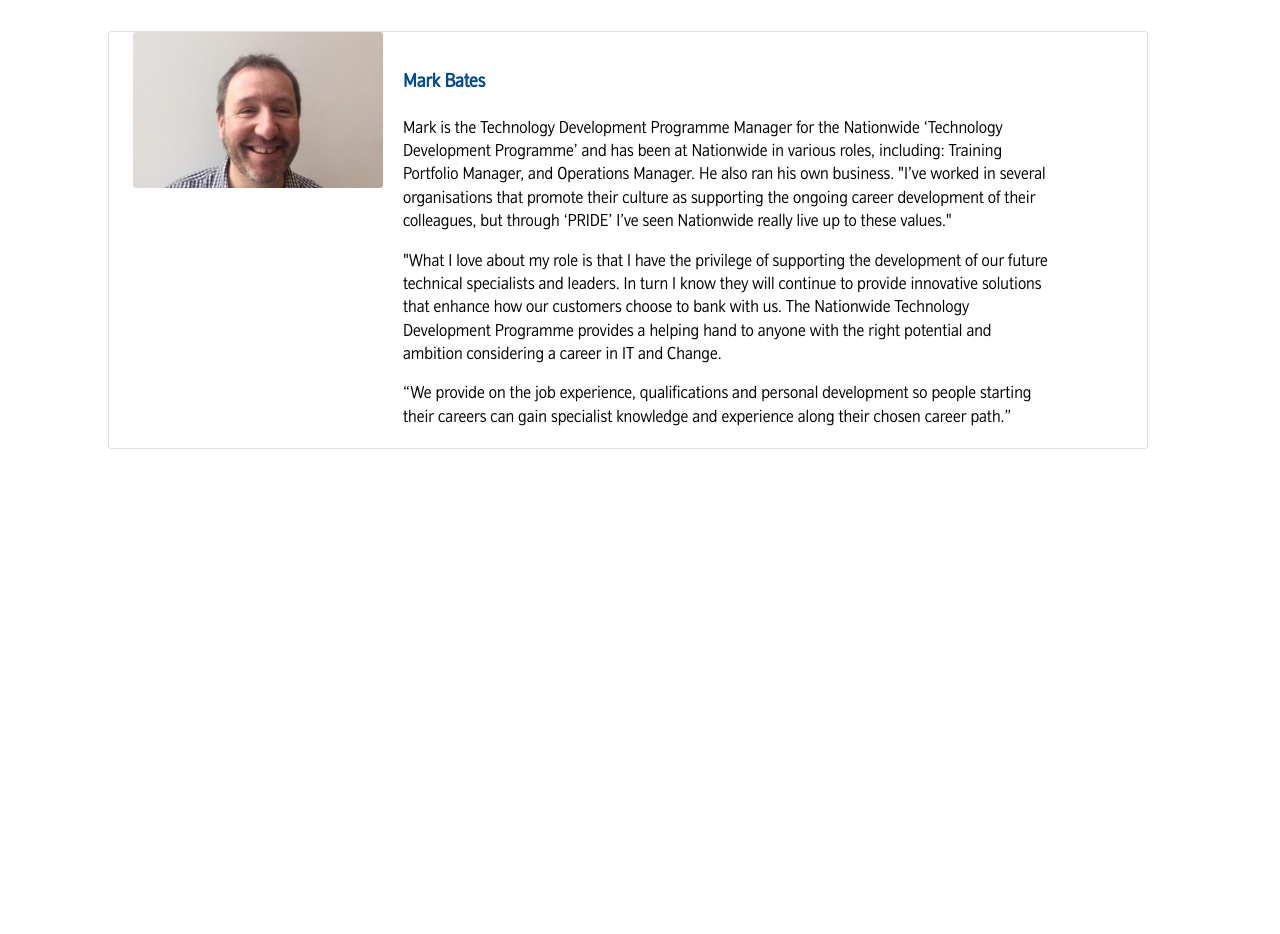
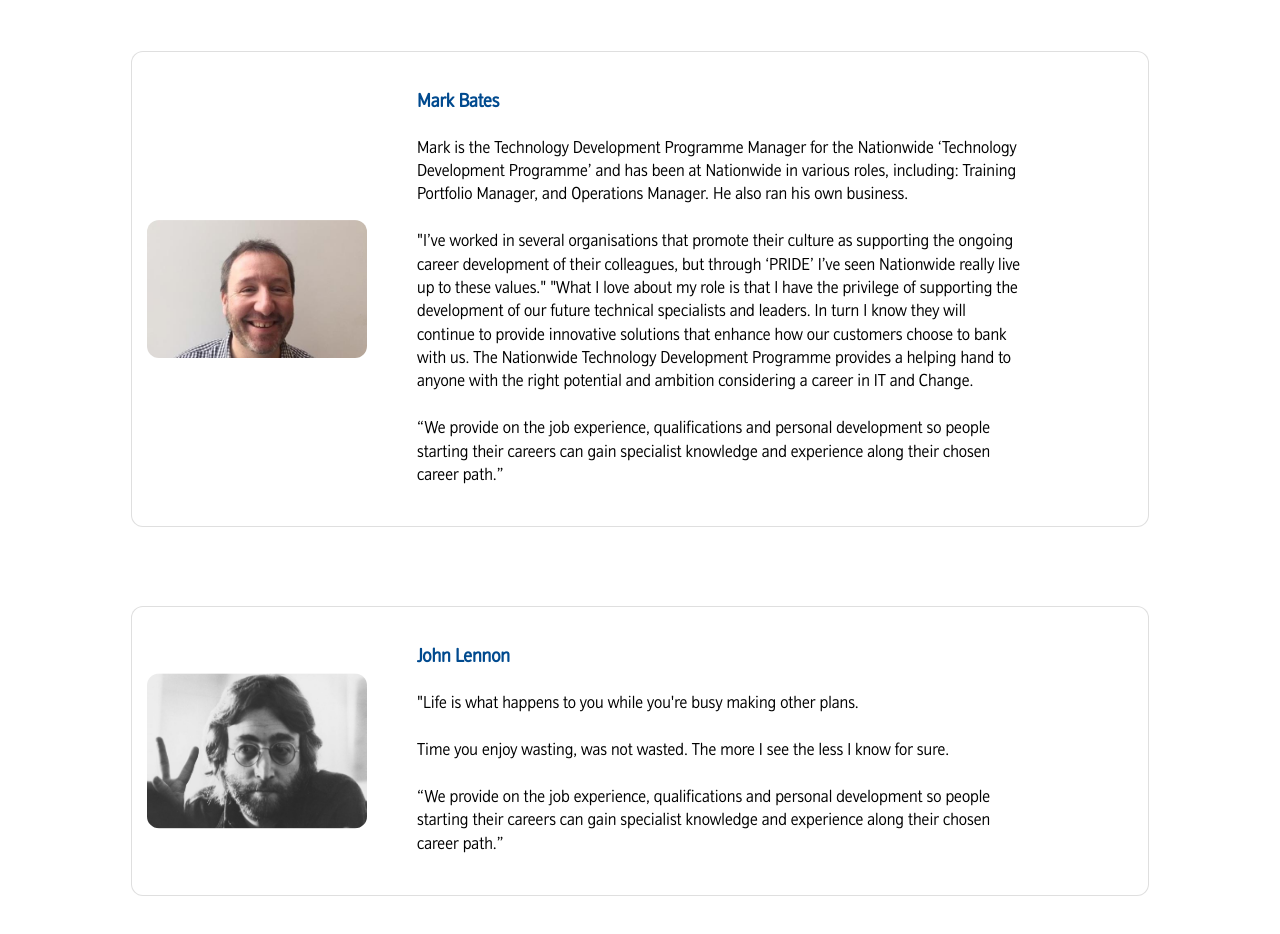
Before and after one commit to TechDevProNBS/CaseStudies-React, a React (Create React App) app: page / in a window 1280 px wide. Shown: the part 640-1574 px from the top of the page. Before the commit the page ends 1113 px from the top, so only its background shows below. Built offline with nearby package versions, Linux system fonts and the light colour scheme; no server answers.

Commit message:
homepage complete

```diff
--- a/src/components/css/homepage.css
+++ b/src/components/css/homepage.css
@@ -10,7 +10,9 @@
     src: local('CabernetJFPro-Regular'), local('CabernetJFPro-Regular');
     src: url('../../fonts/CabernetJFPro-Regular.woff2') format('woff2');
   }
-
+  .m-2 {
+    margin: .5rem!important
+}
 .main{
 
         margin: 0;
@@ -23,6 +25,56 @@
         background-color: #fff
 
 }
+.row {
+    display: -webkit-box;
+    display: -ms-flexbox;
+    display: flex;
+    -ms-flex-wrap: wrap;
+    flex-wrap: wrap;
+
+}
+
+.img-fluid {
+    max-width: 100%;
+    height: auto;
+    margin-left: 2.5rem!important;
+    margin-right: 1.5rem!important;
+    /* margin-top: 1.5rem!important; */
+    margin-bottom: 1.25rem!important;
+}
+
+.no-gutters {
+    margin-right: -4rem;
+    margin-left: 0
+}
+
+.no-gutters>.col, .no-gutters>[class*=col-] {
+    padding-right: 0;
+    padding-left: 0
+}
+
+.card {
+    position: relative;
+    background-color: #fff;
+    background-clip: border-box;
+    border: 1px solid rgba(0, 0, 0, .125);
+    border-radius: 0.75rem!important;
+}
+
+
+
+
+.card-img{
+    position: relative;
+    margin: 0;
+    top: 50%;
+    transform: translate(0, -50%);
+    width: 100%;
+    border-radius: calc(.75rem)!important;
+
+}
+
+
 .header-content {
     margin-bottom: 2rem
 }
@@ -39,6 +91,10 @@
     line-height: 1.2;
     color: #004a8f;
     font-family: NBS,Arial,sans-serif;
+}
+
+.card-text{
+    padding-bottom: 1.25rem;
 }
 .header-content, .intro-content {
     text-align: center;
@@ -93,6 +149,48 @@
 .hero .container {
     position: relative;
     z-index: 2
+}
+.col{
+    margin-bottom: 4rem;
+}
+/* .container {
+    width: 100%;
+    padding-right: 15px;
+    padding-left: 15px;
+    margin-right: auto;
+    margin-left: auto
+} */
+
+@media (min-width:576px) {
+    .container {
+        max-width: 540px
+    }
+}
+
+@media (min-width:768px) {
+    .container {
+        max-width: 720px
+    }
+}
+
+@media (min-width:992px) {
+    .container {
+        max-width: 960px
+    }
+}
+
+@media (min-width:1200px) {
+    .container {
+        max-width: 1080px
+    }
+}
+
+.container-fluid {
+    width: 100%;
+    padding-right: 15px;
+    padding-left: 15px;
+    margin-right: auto;
+    margin-left: auto
 }
 
 @media (max-width:767.98px) {
--- a/src/components/header.component.js
+++ b/src/components/header.component.js
@@ -45,9 +45,7 @@ export default class Mine extends React.Component {
                 <div class="container">
                 <div class="row">
                 <div className="col-12">
-                    <a className="logo d-none d-lg-inline-block" href="/"><img src={logoimage} className="img-fluid" alt="Nationwide Building Society" width="130" height="52"></img>
-                        <a className="logo d-lg-none" href="/"><img src="/images/logo-mobile.png" className="img-fluid" alt="Nationwide Building Society" width="45" height="45"></img>
-                        </a>
+                    <a className="logo" href="/"><img src={logoimage} className="img-fluid" alt="Nationwide Building Society" width="130" height="52"></img>
                     </a>
                     <div style={{ float: "right" }}>
                         <a className="header-btn header-home" href="/" aria-label="Home" id="js-home">
--- a/src/components/homepage.component.js
+++ b/src/components/homepage.component.js
@@ -4,6 +4,7 @@ import { Redirect } from 'react-router-dom';
 import './css/homepage.css'
 import markbatesimage from '../images/markbates.jpg'
 import tdpbanner from '../images/stockbanner2.jpg'
+import testimage from '../images/test.jpg'
 import { classBody } from '@babel/types';
 
 var tdpbannerstyle = {
@@ -33,7 +34,7 @@ export default class Homepage extends React.Component {
 
         return (
 
-            <div className="main">
+            <div className="main ">
             <section className="hero hero-default" style={ tdpbannerstyle }>
             <div className="container">
                 <div className="row">
@@ -48,7 +49,7 @@ export default class Homepage extends React.Component {
 
             <div className="container">
 
-                <div className="row">
+                <div className="row m-2">
                     <div className="col">
                         {this.renderRedirect()}
 
@@ -68,32 +69,34 @@ export default class Homepage extends React.Component {
 
                         <div className="container">
                             <div className="row m-2">
-                                <div className="card mb-3" style={{ maxWidth: "1040px" }}>
-                                    <div className="row no-gutters">
-                                        <div className="img-fluid float-lg-right ml-lg-4 mb-3" style={{ maxWidth: "250px" }}>
-                                            <img src={markbatesimage}   className="card-img" alt="(EC) TDP ACCELERATOR 1" />
+                                <div className="card mb-3 col-lg-12 col-xl-12" style={{ maxWidth: "1040px" }}>
+                                    <div className="row">
+                                     <div className="col-md-4 col-xl-4" style={{ maxWidth: "250px" }}>
+                                     <img src={markbatesimage} className="card-img" alt="TDP ACCELERATOR" />
                                         </div>
-                                        <div className="col-md-8">
+                                        <div className="col-md-8 col-xl-8">
                                             <div className="card-body">
                                             {/* card-title */}
                                              <h5 className="py-3"><b>Mark Bates</b></h5>
 
                                                 <p className="card-text">
-                                                Mark is the Technology Development Programme Manager for the Nationwide ‘Technology Development Programme’ and has been at Nationwide in various roles, including: Training Portfolio Manager, and Operations Manager. He also ran his own business.
+                                                Mark is the Technology Development Programme Manager for the Nationwide ‘Technology Development Programme’
+                                                and has been at Nationwide in various roles, including: Training Portfolio Manager, and Operations Manager.
+                                                He also ran his own business.
+
+                                                <br/>
+                                                <br/>
 
                                                 "I’ve worked in several organisations that promote their culture as supporting the ongoing career development of their colleagues, but through ‘PRIDE’ I’ve seen Nationwide really live up to these values."
 
 
-                                                </p>
-                                                <p className="card-text">
                                                 "What I love about my role is that I have the privilege of supporting the development of our future technical specialists and leaders. In turn I know they will continue to provide innovative solutions that enhance how our customers choose to bank with us.
 
                                                 The Nationwide Technology Development Programme provides a helping hand to anyone with the right potential and ambition considering a career in IT and Change.
 
 
                                                 <br/>
-                                                </p>
-                                                <p className="card-text">
+                                                <br/>
 
 
                                                 “We provide on the job experience, qualifications and personal development so people starting their careers can gain specialist knowledge and experience along their chosen career path.”
@@ -107,29 +110,46 @@ export default class Homepage extends React.Component {
                                 </div>
                             </div>
 
-{/*
+                            <br/>
+                            <br/>
+
+
+
                         <div className="container">
-                            <div className="row image-text-block cms-content align-items-center ">
+                            <div className="row m-2 ">
+                                <div className="card mb-3 col-lg-12 col-xl-12" style={{ maxWidth: "1040px" }}>
+                                    <div className="row ">
+                                        <div className="col-md-4 col-xl-4" style={{ maxWidth: "250px" }}>
+                                            <img src={testimage} className="card-img " alt="TDP ACCELERATOR" />
+                                        </div>
+                                        <div className="col-md-8 col-xl-8">
+                                            <div className="card-body ">
+                                            {/* card-title */}
+                                                <h5 className="py-3 "><b>John Lennon</b></h5>
 
-                                <div className="col-md-6">
-                                <img alt="TDP ACCELERATOR" className="img-fluid" height="337" src={markbatesimage} width="538" />
-                                    <div className="py-3">
-                                        <h2>Mark Bates</h2>
-                                        <p>
-                                            Mark is the Technology Development Programme Manager for the Nationwide ‘Technology Development Programme’ and has been at Nationwide in various roles, including: Training Portfolio Manager, and Operations Manager. He also ran his own business.
+                                                <p className="card-text">
 
-    "I’ve worked in several organisations that promote their culture as supporting the ongoing career development of their colleagues, but through ‘PRIDE’ I’ve seen Nationwide really live up to these values."
 
-    "What I love about my role is that I have the privilege of supporting the development of our future technical specialists and leaders. In turn I know they will continue to provide innovative solutions that enhance how our customers choose to bank with us.
+                                                "Life is what happens to you while you're busy making other plans.
 
-    The Nationwide Technology Development Programme provides a helping hand to anyone with the right potential and ambition considering a career in IT and Change.
+                                                <br/>
+                                                <br/>
+                                                Time you enjoy wasting, was not wasted. The more I see the less I know for sure.
+                                                <br/>
+                                                <br/>
+
 
                                                 “We provide on the job experience, qualifications and personal development so people starting their careers can gain specialist knowledge and experience along their chosen career path.”
+                                                <br/>
                                                 </p>
+
                                             </div>
                                         </div>
                                     </div>
-                        </div> */}
+                                </div>
+                                </div>
+                            </div>
+
 
 
 
```
Also changed, not shown: src/images/test.jpg (added). Lines whose indentation alone changed are shown as unchanged.
